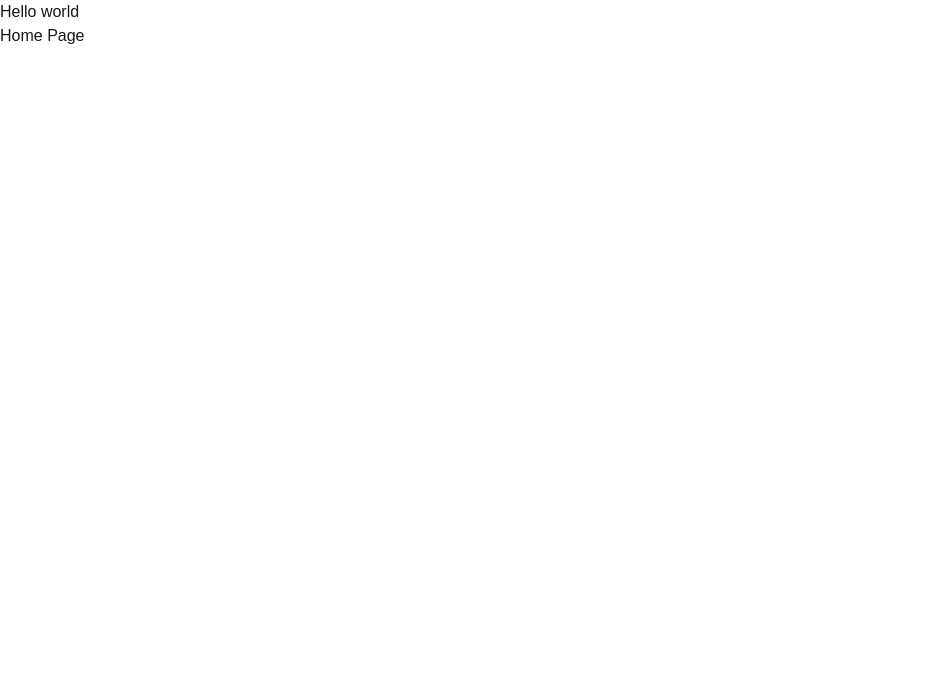
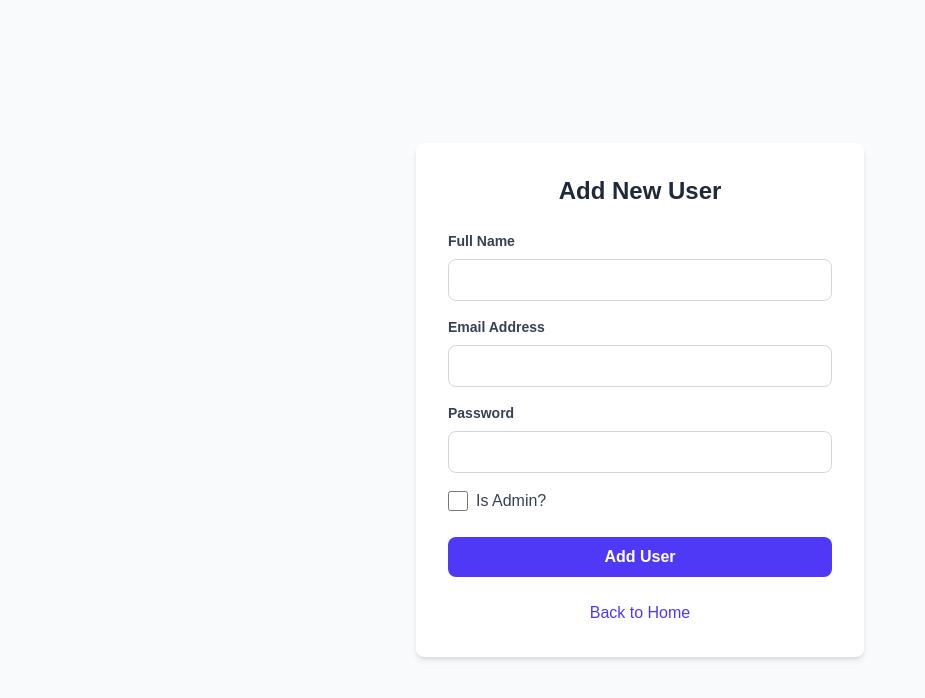
Before and after one commit to DkXenos/UC_Champions, a Next.js app: page /Users in a window 1280 px wide. Shown: the top 698 px of the page, without its empty margins (0-925 px from the left). Built offline with nearby package versions, Linux system fonts and the light colour scheme; no server answers.

Commit message:
i dont even know

```diff
--- a/app/Competitions/page.tsx
+++ b/app/Competitions/page.tsx
@@ -0,0 +1,45 @@
+import { supabase } from '@/lib/supabaseClient';
+import { Competition } from '@/types/competition';
+import { User } from '@/types/user';
+
+export default async function Home() {
+    const { data: competitions, error } = await supabase
+      .from('competitions')
+      .select('*');
+
+      if (error) {
+        console.log('Error gabisa fetch competitions:', error);
+        return(
+          <div>
+            <h1>Error gabisa fetch competitions data</h1>
+          </div>
+        )
+      }
+
+
+  return (
+    <div>
+      <div className="flex items-center justify-center">
+        <h1>All Competitions:</h1>
+        {!competitions || competitions.length == 0  ? (
+          <h1>No competition found</h1>
+        ) : (
+          <div>
+            <ul>
+              {competitions.map((competitions : Competition) =>(
+                <li key={competitions.id}>
+                  <div>
+                    <p>Competition Name: {competitions.title}</p>
+                    <p>Start Date: {competitions.start_date}</p>
+                    <p>End Date: {competitions.end_date}</p>
+                    <p>Max Participant: {competitions.max_participants}</p>
+                  </div>
+                </li>
+              ))}
+            </ul>
+          </div>
+        )}
+      </div>
+    </div>
+  );
+}
--- a/app/Users/page.tsx
+++ b/app/Users/page.tsx
@@ -1,15 +1,126 @@
+'use client';
 
-export default function Home() {
+import { useState } from 'react';
+import { supabase } from '@/lib/supabaseClient';
+import { useRouter } from 'next/navigation';
+import Link from 'next/link';
+
+export default function AddUserPage() {
+  const [name, setName] = useState('');
+  const [email, setEmail] = useState('');
+  const [password, setPassword] = useState('');
+  const [isAdmin, setIsAdmin] = useState(false);
+  const [loading, setLoading] = useState(false);
+  const [error, setError] = useState<string | null>(null);
+  const [success, setSuccess] = useState(false);
+  const router = useRouter();
+
+  const handleSubmit = async (e: React.FormEvent) => {
+    e.preventDefault();
+    setLoading(true);
+    setError(null);
+    setSuccess(false);
+
+    const { data, error } = await supabase
+      .from('users')
+      .insert([
+        {
+          name: name,
+          email: email,
+          password: password,
+          is_admin: isAdmin
+        },
+      ])
+      .select();
+
+    if (error) {
+      setError(error.message);
+      console.error('Error inserting user:', error);
+    } else {
+      setSuccess(true);
+      setTimeout(() => {
+        router.push('/');
+      }, 2000);
+    }
+
+    setLoading(false);
+  };
+
   return (
-    <div>
-      <h1>
-        Hello world
-      </h1>
-      <a href="/">
-        <button>
-          Home Page
-        </button>
-      </a>
+    <div className="min-h-screen flex items-center justify-center bg-gray-50">
+      <div className="max-w-md w-full bg-white p-8 rounded-lg shadow-md">
+        <h2 className="text-2xl font-bold text-center text-gray-800 mb-6">Add New User</h2>
+
+        <form onSubmit={handleSubmit}>
+          <div className="mb-4">
+            <label className="block text-gray-700 text-sm font-bold mb-2" htmlFor="name">
+              Full Name
+            </label>
+            <input
+              id="name"
+              type="text"
+              value={name}
+              onChange={(e) => setName(e.target.value)}
+              className="w-full px-3 py-2 border border-gray-300 rounded-lg focus:outline-none focus:ring-2 focus:ring-indigo-500"
+              required
+            />
+          </div>
+          <div className="mb-4">
+            <label className="block text-gray-700 text-sm font-bold mb-2" htmlFor="email">
+              Email Address
+            </label>
+            <input
+              id="email"
+              type="email"
+              value={email}
+              onChange={(e) => setEmail(e.target.value)}
+              className="w-full px-3 py-2 border border-gray-300 rounded-lg focus:outline-none focus:ring-2 focus:ring-indigo-500"
+              required
+            />
+          </div>
+          <div className="mb-4">
+            <label className="block text-gray-700 text-sm font-bold mb-2" htmlFor="password">
+              Password
+            </label>
+            <input
+              id="password"
+              type="password"
+              value={password}
+              onChange={(e) => setPassword(e.target.value)}
+              className="w-full px-3 py-2 border border-gray-300 rounded-lg focus:outline-none focus:ring-2 focus:ring-indigo-500"
+              required
+            />
+          </div>
+          <div className="mb-6">
+            <label className="flex items-center">
+              <input
+                type="checkbox"
+                checked={isAdmin}
+                onChange={(e) => setIsAdmin(e.target.checked)}
+                className="form-checkbox h-5 w-5 text-indigo-600"
+              />
+              <span className="ml-2 text-gray-700">Is Admin?</span>
+            </label>
+          </div>
+
+          <button
+            type="submit"
+            className="w-full bg-indigo-600 text-white font-bold py-2 px-4 rounded-lg hover:bg-indigo-700 disabled:bg-indigo-300"
+            disabled={loading}
+          >
+            {loading ? 'Adding User...' : 'Add User'}
+          </button>
+        </form>
+
+        {error && <p className="mt-4 text-center text-red-500">{error}</p>}
+        {success && <p className="mt-4 text-center text-green-500">User added successfully! Redirecting...</p>}
+
+        <div className="mt-6 text-center">
+          <Link href="/" className="text-indigo-600 hover:underline">
+            Back to Home
+          </Link>
+        </div>
+      </div>
     </div>
   );
 }
--- a/app/page.tsx
+++ b/app/page.tsx
@@ -1,5 +1,6 @@
 import { supabase } from '@/lib/supabaseClient';
 import { User } from '@/types/user';
+import Link from 'next/link';
 
 export default async function Home() {
     const { data: users, error } = await supabase
@@ -14,6 +15,7 @@ export default async function Home() {
           </div>
         )
       }
+
 
   return (
     <div>
@@ -36,6 +38,11 @@ export default async function Home() {
           </div>
         )}
       </div>
+      <div>
+        <Link href="/Competitions">
+          View Competitions
+        </Link>
+      </div>
     </div>
   );
 }
```
